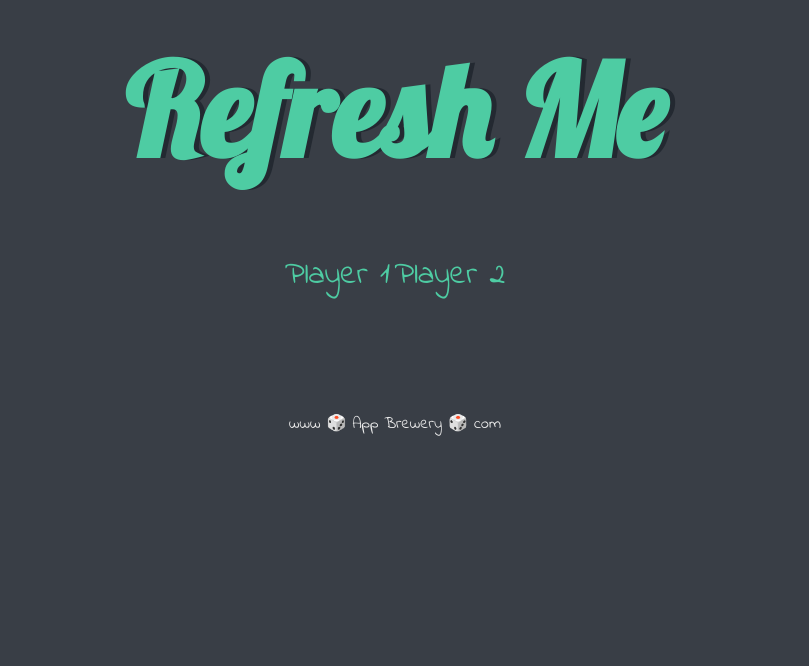
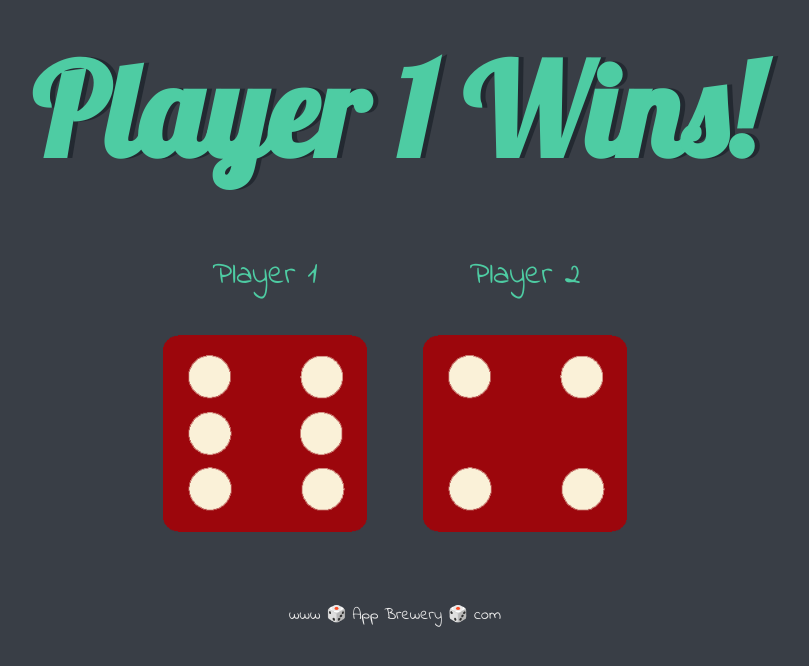
Before and after one commit to harshavardhan-i/web-dev-bootcamp, a plain HTML site: page Dice/dicee.html in a window 1280 px wide. Shown: the whole page, without its empty margins (245-1054 px from the left). Drawn offline with Linux system fonts and the light colour scheme.

Commit message:
Dice done

```diff
--- a/Dice/dicee.html
+++ b/Dice/dicee.html
@@ -14,17 +14,18 @@
 
       <div class="dice">
         <p>Player 1</p>
-        <img class="img1" src="">
+        <img class="img1" src="images/dice6.png">
       </div>
 
       <div class="dice">
         <p>Player 2</p>
-        <img class="img2" src="">
+        <img class="img2" src="images/dice6.png">
       </div>
 
     </div>
 
 
+    <script src="index.js"></script>
   </body>
 
   <footer>
--- /dev/null
+++ b/Dice/index.js
@@ -0,0 +1,21 @@
+let randomNumber1 = Math.floor(Math.random() * 6) + 1;
+console.log( "Random number 1:", randomNumber1);
+let randomDiceImage = "dice" + randomNumber1 + ".png";
+let randomImageSource = "images/" + randomDiceImage;
+let image1 = document.querySelector(".img1");
+image1.setAttribute("src", randomImageSource );
+
+let randomNumber2 = Math.floor(Math.random() * 6) + 1;
+console.log(`Random number 2: ${randomNumber2}`);
+randomDiceImage = "dice" + randomNumber2 + ".png";
+randomImageSource = "images/" + randomDiceImage;
+let image2 = document.querySelector(".img2");
+image2.setAttribute("src", randomImageSource);
+
+if( randomNumber1 > randomNumber2 ){
+    document.querySelector("h1").textContent = "Player 1 Wins!";
+} else if ( randomNumber2 > randomNumber1 ){
+    document.querySelector("h1").textContent = "Player 2 Wins!";
+} else {
+    document.querySelector("h1").textContent = "Draw!";
+}
```
